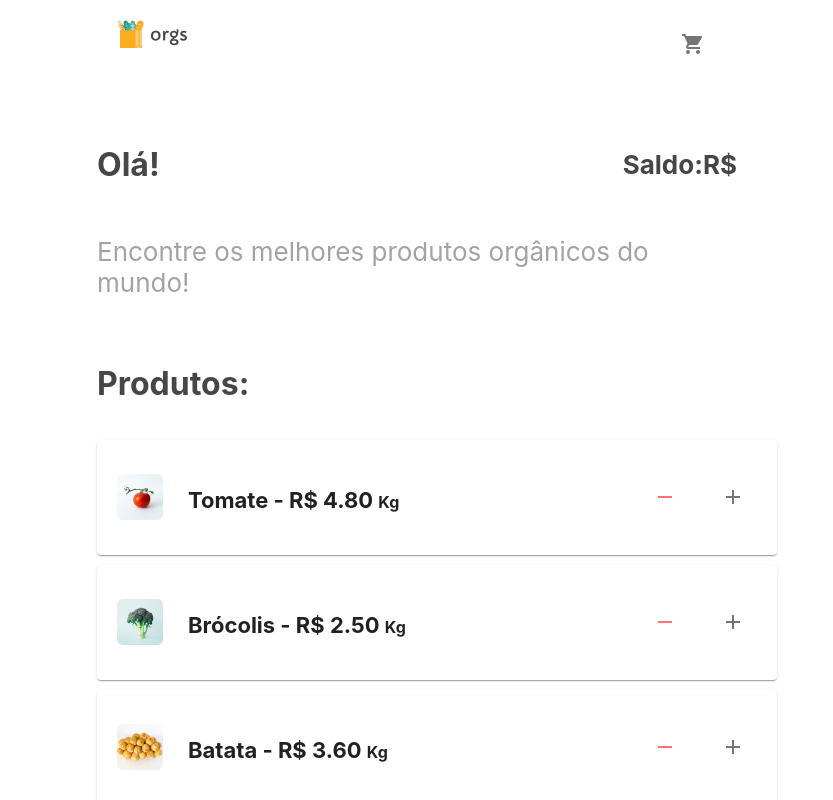
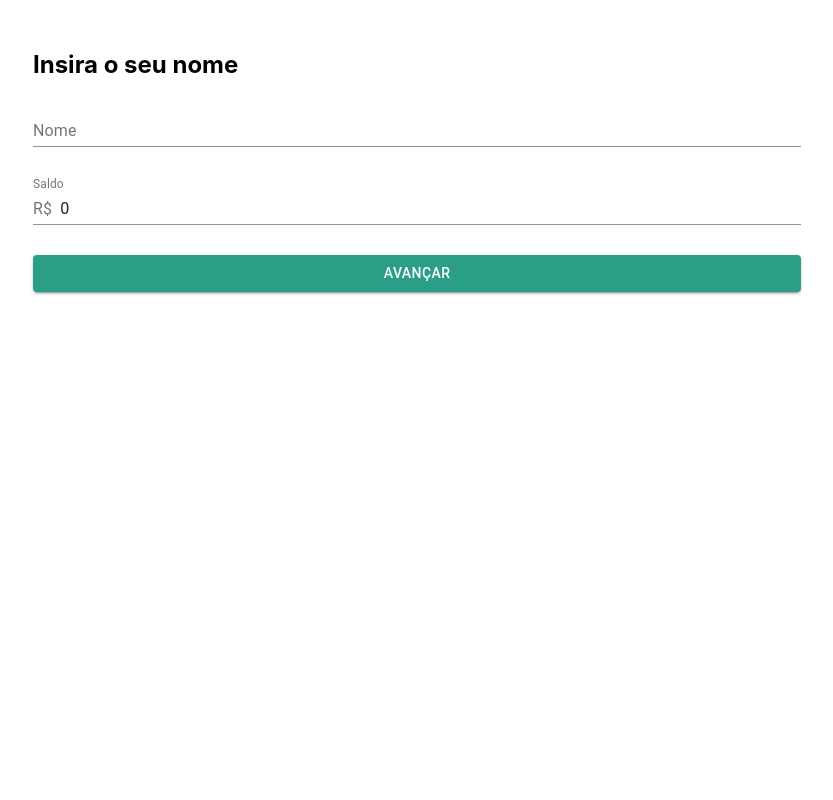
Before and after one commit to fiauxthales/Alura_ReactTS_ContextAPI, a React (Create React App) app: page / in a window 1280 px wide. Shown: the top 800 px of the page, without its empty margins (223-1056 px from the left). Built offline with nearby package versions, Linux system fonts and the light colour scheme.

Commit message:
[feat] Routes add

```diff
--- a/package.json
+++ b/package.json
@@ -46,6 +46,7 @@
     ]
   },
   "devDependencies": {
+    "@types/react-router-dom": "^5.3.3",
     "@types/styled-components": "^5.1.22"
   }
 }
--- a/src/index.tsx
+++ b/src/index.tsx
@@ -3,9 +3,9 @@ import { StylesProvider } from '@material-ui/core/styles';
 import React from 'react';
 import ReactDOM from 'react-dom';
 import './index.css';
-import Login from 'pages/Login';
 import Carrinho from 'pages/Carrinho';
 import Feira from 'pages/Feira';
+import Router from 'routes';
 
 const theme = createTheme({
   palette: {
@@ -22,7 +22,7 @@ ReactDOM.render(
   <React.StrictMode>
     <StylesProvider injectFirst>
       <ThemeProvider theme={theme}>
-        <Feira/>
+        <Router/>
       </ThemeProvider>
     </StylesProvider>
   </React.StrictMode>,
--- a/src/pages/Login/index.tsx
+++ b/src/pages/Login/index.tsx
@@ -9,8 +9,18 @@ import{
   InputLabel,
   InputAdornment
 } from '@material-ui/core';
+import React from 'react';
+import {useHistory} from 'react-router-dom';
 
-function Login(){
+interface LoginProps{
+  nome: string,
+  setNome: React.Dispatch<React.SetStateAction<string>>,
+  saldo: number | string,
+  setSaldo: React.Dispatch<React.SetStateAction<number | string>>
+}
+
+function Login(props: LoginProps){
+  const history = useHistory();
   return(
     <Container>
       <Titulo>
@@ -21,6 +31,8 @@ function Login(){
           Nome
         </InputLabel>
         <Input
+          value={props.nome}
+          onChange={(event) => props.setNome(event.target.value)}
           type="text"
         />
       </InputContainer>
@@ -29,8 +41,10 @@ function Login(){
           Saldo
         </InputLabel>
         <Input
-        type="number"
-        startAdornment={
+          value={props.saldo}
+          onChange={(event) => props.setSaldo(event.target.value)}
+          type="number"
+          startAdornment={
           <InputAdornment position="start">
             R$
           </InputAdornment>
@@ -40,6 +54,7 @@ function Login(){
       <Button
         variant="contained"
         color="primary"
+        onClick={()=> history.push('/feira')}
       >
         Avançar
       </Button>
--- /dev/null
+++ b/src/routes.tsx
@@ -0,0 +1,32 @@
+import { BrowserRouter, Switch, Route} from 'react-router-dom';
+import Login from 'pages/Login';
+import Feira from 'pages/Feira';
+import Carrinho from 'pages/Carrinho';
+import { useState } from 'react';
+
+
+function Router(){
+  const [nome, setNome] = useState("");
+  const [saldo, setSaldo] = useState<number | string>(0);
+  return(
+    <BrowserRouter>
+      <Switch>
+        <Route exact path="/">
+          <Login
+            nome={nome}
+            setNome={setNome}
+            saldo={saldo}
+            setSaldo={setSaldo}/>
+        </Route>
+        <Route path="/feira">
+          <Feira/>
+        </Route>
+        <Route path="/carrinho">
+          <Carrinho/>
+        </Route>
+      </Switch>
+    </BrowserRouter>
+  )
+}
+
+export default Router;
```
Also changed, not shown: 1 other file (tests, documents, lock files or other folders).
